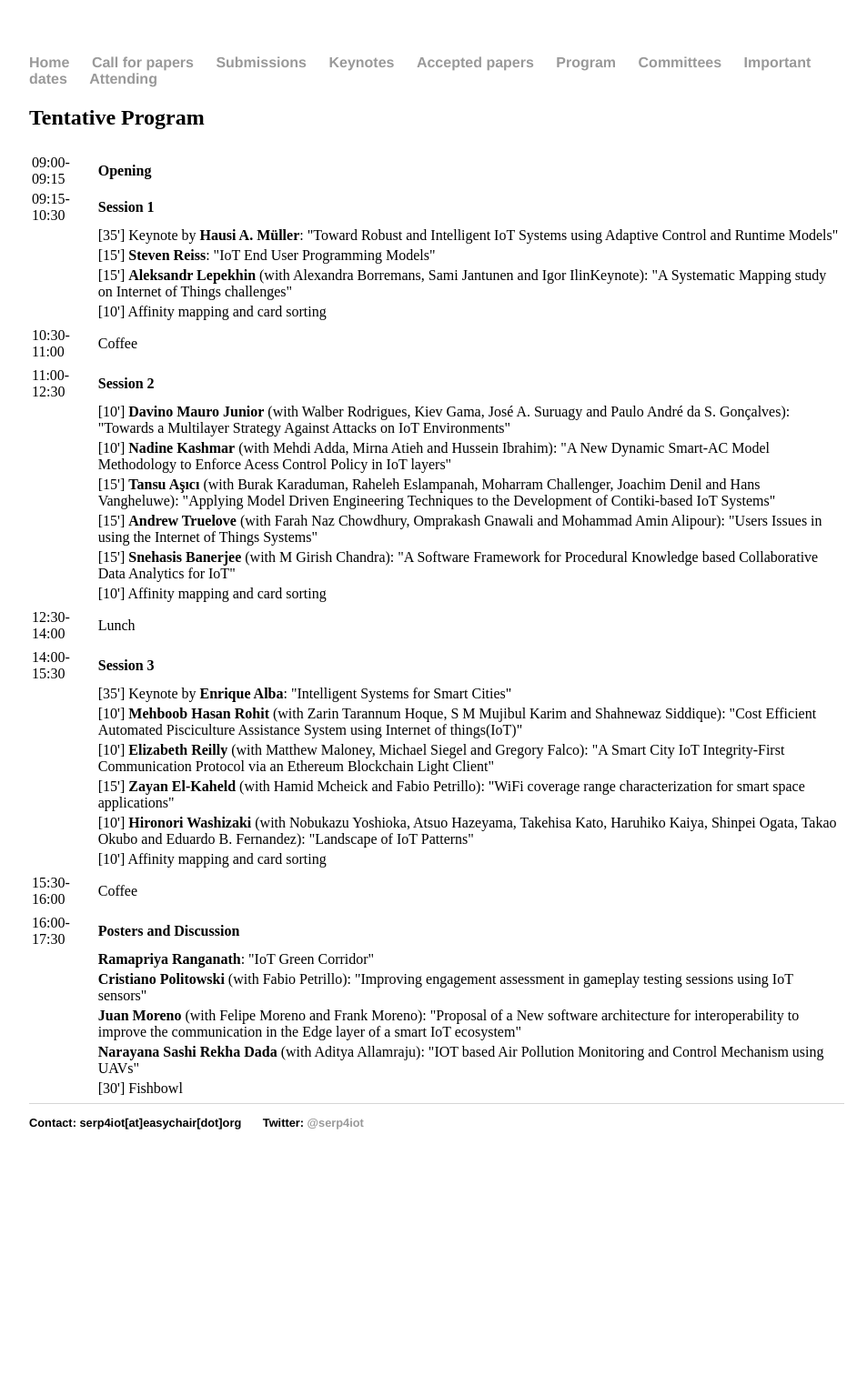
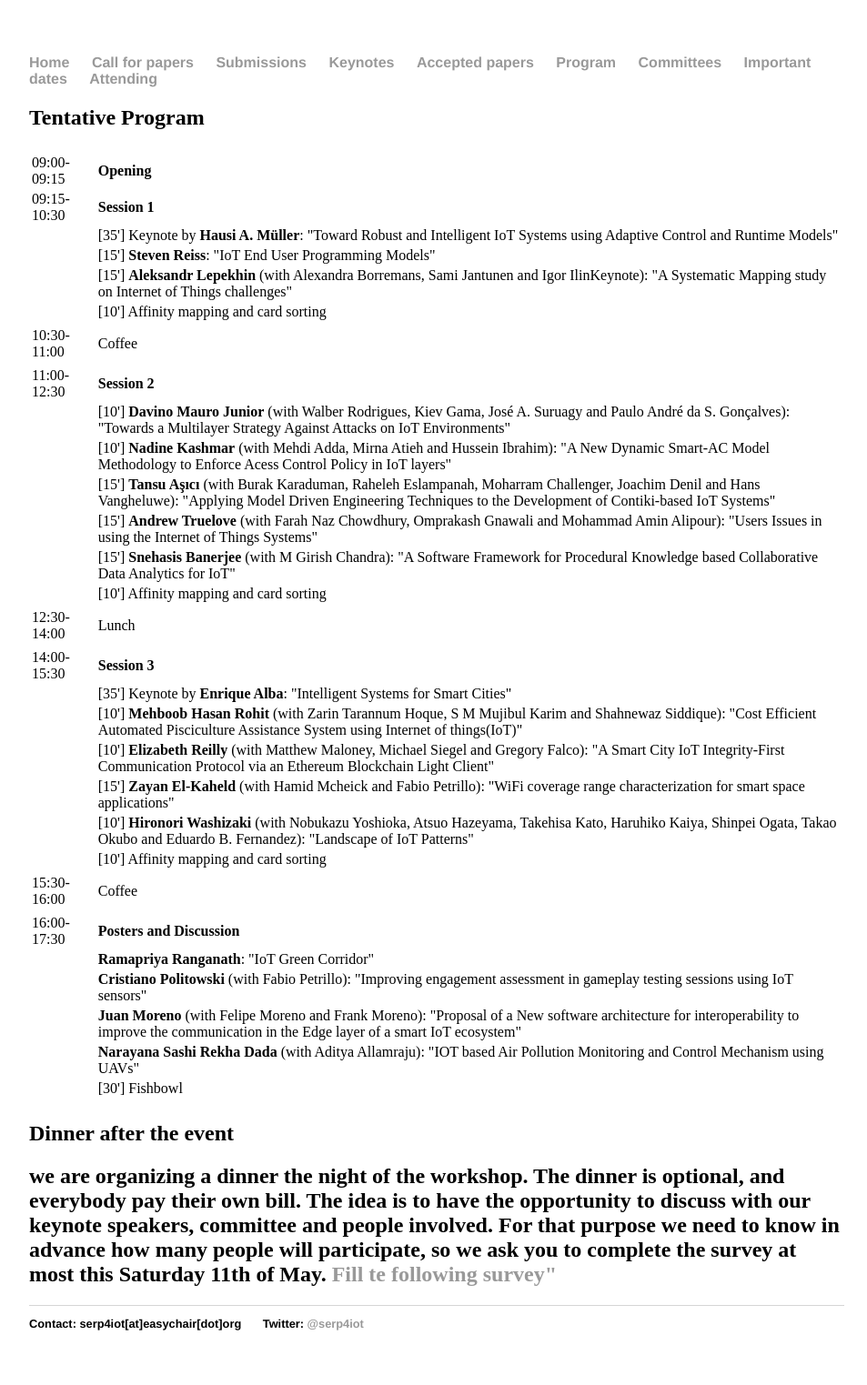
Before and after one commit to moar82/SERP4IoT, a Jekyll site: the page built from program/index.html, in a window 1280 px wide. Shown: the whole page at 91% size, without its empty margins (160-1113 px from the left). Built offline with Jekyll 4.4.1, drawn with Linux system fonts in a browser that asks for light colours; before the commit the page ends 1302 px from its top, so only the background shows below that.

Commit message:
Update index.html

```diff
--- a/program/index.html
+++ b/program/index.html
@@ -3,7 +3,7 @@ layout: default
 title: Program
 ---
 
-<h2>Tentative Program</h3>
+<h2>Tentative Program</h2>
 
 <table border="0">
   <!-- <tr>
@@ -228,3 +228,9 @@ title: Program
       <td colspan="3"></td>
   </tr>
 </table>
+
+<h2>Dinner after the event  <h2>
+we are organizing a dinner the night of the workshop. The dinner is optional, and everybody pay their own bill.  The idea is to have the opportunity to discuss with our keynote speakers, committee and people involved.  For that purpose we need to know in advance how many people will participate, so we ask you to complete the survey at most
+this <b>Saturday 11th of May</b>.
+
+  <a href="https://forms.gle/4E1j47UyhasWdh6HA" target="_blank"> Fill te following survey" </a>
```
